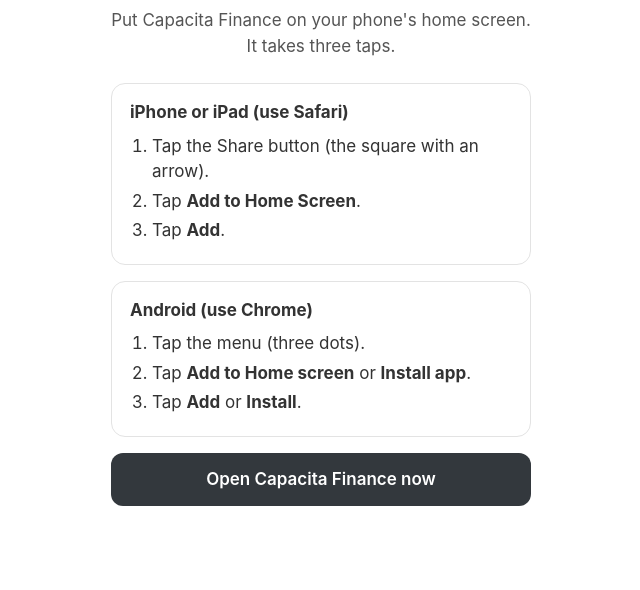
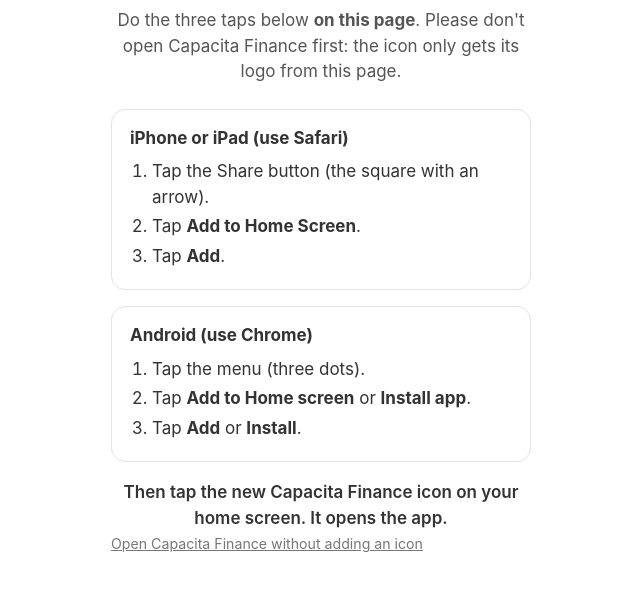
Before and after one commit to capacitacrm/capacitacrm.github.io, a plain HTML site: page finance/index.html in a window 1280 px wide. Shown: the part 162-752 px from the top of the page, without its empty margins (319-959 px from the left). Drawn offline with Linux system fonts and the light colour scheme.

Commit message:
Revise home screen setup instructions for Capacita Finance
Updated instructions for adding Capacita Finance to home screen.

```diff
--- a/finance/index.html
+++ b/finance/index.html
@@ -34,7 +34,7 @@
 <main id="page">
   <img class="logo" src="apple-touch-icon.png" alt="">
   <h1>Capacita Finance</h1>
-  <p class="lead">Put Capacita Finance on your phone's home screen. It takes three taps.</p>
+  <p class="lead">Do the three taps below <b>on this page</b>. Please don't open Capacita Finance first: the icon only gets its logo from this page.</p>
 
   <div class="card" id="ios">
     <h2>iPhone or iPad (use Safari)</h2>
@@ -54,7 +54,8 @@
     </ol>
   </div>
 
-  <a class="btn" id="open" href="#">Open Capacita Finance now</a>
+  <p style="text-align:center;margin:18px 0 0;font-weight:600">Then tap the new Capacita Finance icon on your home screen. It opens the app.</p>
+  <small><a id="open" href="#" style="color:#777">Open Capacita Finance without adding an icon</a></small>
 </main>
 
 <script>
```
